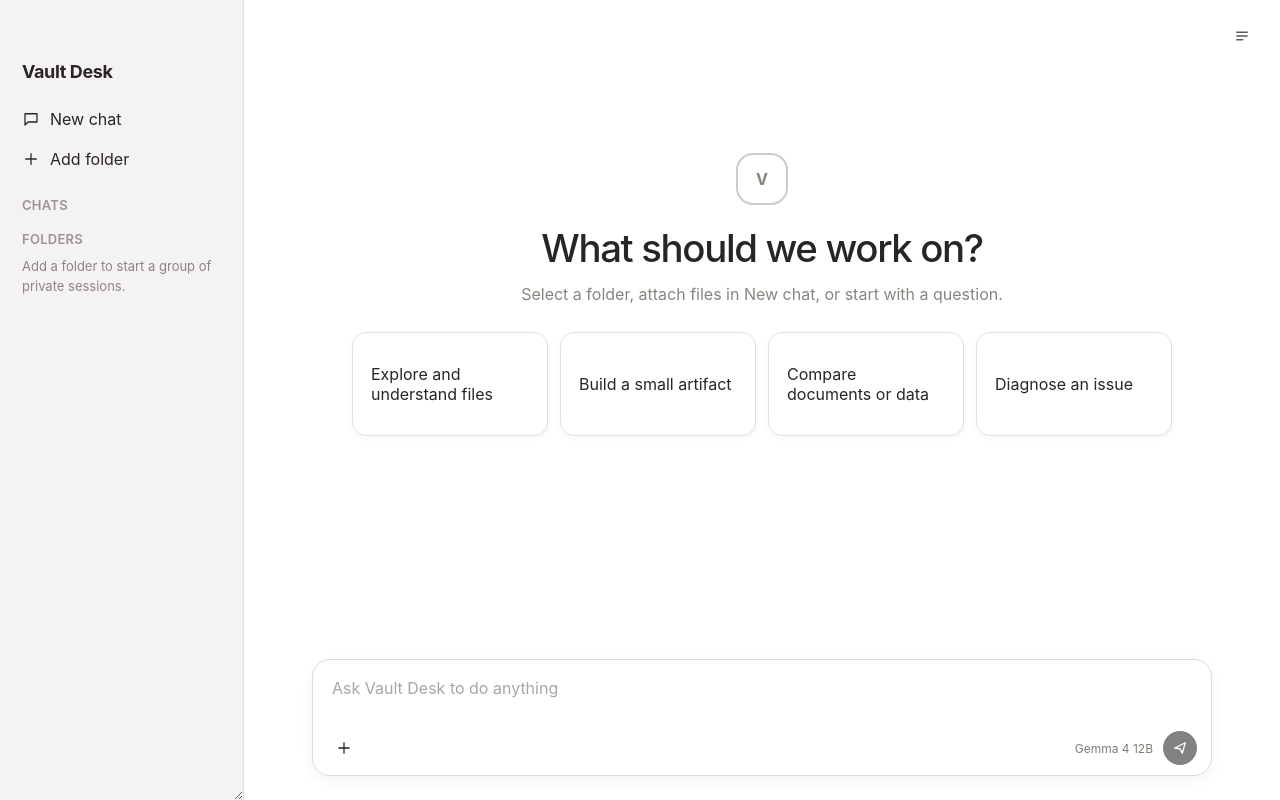
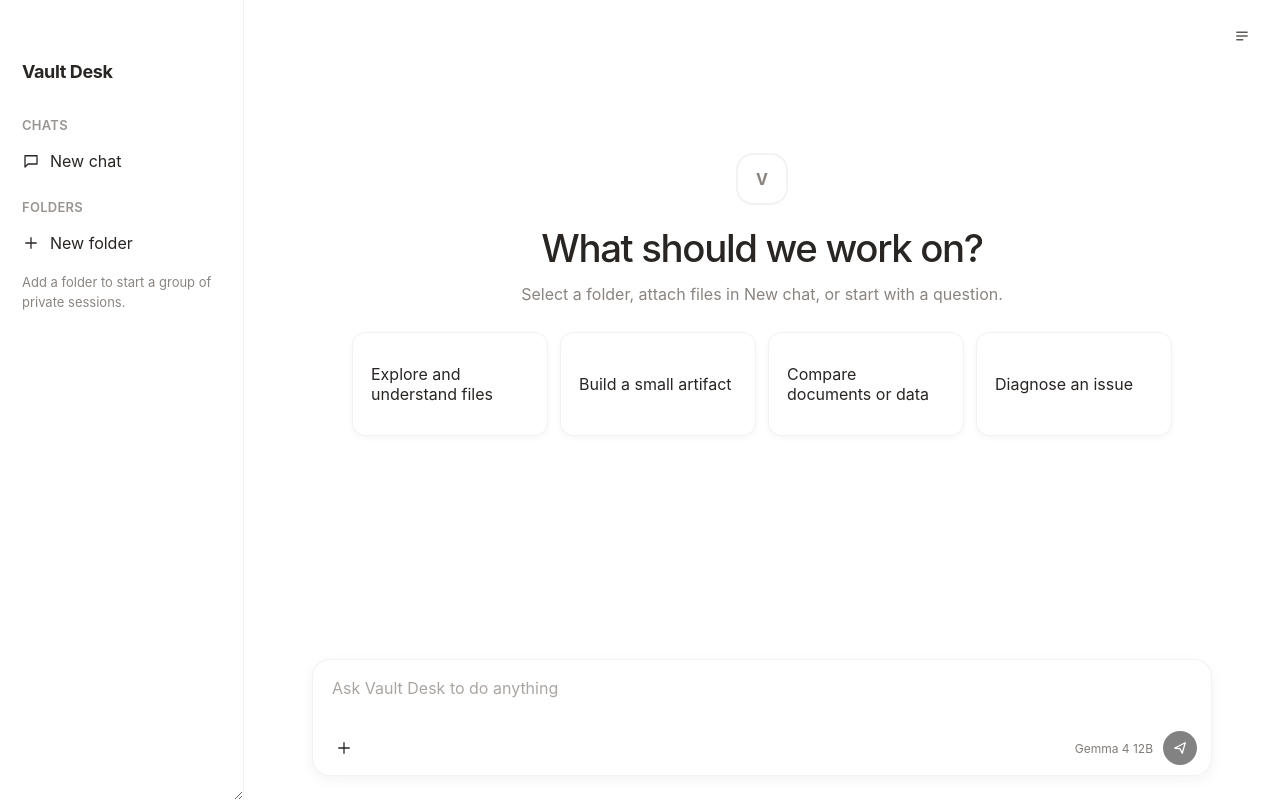
Before and after one commit to alex-alecu/vault-desk, a React (Vite) app in the folder packages/desktop/: page / in a window 1280 px wide. Built offline with nearby package versions, Linux system fonts and the light colour scheme.

Commit message:
Refine desktop sidebar layout

```diff
--- a/packages/desktop/index.html
+++ b/packages/desktop/index.html
@@ -3,7 +3,7 @@
   <head>
     <meta charset="UTF-8" />
     <meta name="viewport" content="width=device-width, initial-scale=1.0" />
-    <meta name="theme-color" content="#f7f5f3" />
+    <meta name="theme-color" content="#ffffff" />
     <title>Vault Desk</title>
   </head>
   <body>
--- a/packages/desktop/src-tauri/capabilities/default.json
+++ b/packages/desktop/src-tauri/capabilities/default.json
@@ -1,7 +1,7 @@
 {
   "$schema": "../gen/schemas/desktop-schema.json",
   "identifier": "default",
-  "description": "Core webview access only; no shell, network, process, or filesystem plugin commands.",
+  "description": "Core webview access plus window dragging; no shell, network, process, or filesystem plugin commands.",
   "windows": ["main"],
-  "permissions": ["core:default"]
+  "permissions": ["core:default", "core:window:allow-start-dragging"]
 }
--- a/packages/desktop/src-tauri/tauri.conf.json
+++ b/packages/desktop/src-tauri/tauri.conf.json
@@ -20,6 +20,7 @@
         "minHeight": 600,
         "resizable": true,
         "titleBarStyle": "Overlay",
+        "trafficLightPosition": { "x": 22, "y": 20 },
         "hiddenTitle": true
       }
     ],
--- a/packages/desktop/src/app.tsx
+++ b/packages/desktop/src/app.tsx
@@ -82,6 +82,7 @@ export function App() {
         }
       />
       <main aria-busy={!state.loaded} className="workspace">
+        <div aria-hidden="true" className="window-drag-region" data-tauri-drag-region="" />
         <Activity
           artifacts={state.artifacts}
           onClose={() => setActivityOpen(false)}
--- a/packages/desktop/src/components/sidebar.tsx
+++ b/packages/desktop/src/components/sidebar.tsx
@@ -64,8 +64,10 @@ function FolderSection(props: SidebarProps) {
 export function Sidebar(props: SidebarProps) {
   return (
     <aside className="sidebar">
+      <div aria-hidden="true" className="window-drag-region" data-tauri-drag-region="" />
       <div className="brand">Vault Desk</div>
-      <nav aria-label="Workspace navigation">
+      <div className="sidebar-content">
+        <h2 className="sidebar-label">Chats</h2>
         <button
           className="nav-action"
           disabled={props.disabled}
@@ -75,18 +77,6 @@ export function Sidebar(props: SidebarProps) {
           <Icon name="message" />
           New chat
         </button>
-        <button
-          className="nav-action"
-          disabled={props.disabled}
-          onClick={props.onAddFolder}
-          type="button"
-        >
-          <Icon name="add" />
-          Add folder
-        </button>
-      </nav>
-      <div className="sidebar-content">
-        <h2 className="sidebar-label">Chats</h2>
         <div className="session-list global-session-list">
           {props.globalSessions.map((session) => (
             <SessionRow
@@ -100,6 +90,15 @@ export function Sidebar(props: SidebarProps) {
           ))}
         </div>
         <h2 className="sidebar-label">Folders</h2>
+        <button
+          className="nav-action"
+          disabled={props.disabled}
+          onClick={props.onAddFolder}
+          type="button"
+        >
+          <Icon name="add" />
+          New folder
+        </button>
         <div className="folder-scroll">
           <FolderSection {...props} />
         </div>
--- a/packages/desktop/src/styles.css
+++ b/packages/desktop/src/styles.css
@@ -1,4 +1,5 @@
 :root {
+  --border-color: #0000000d;
   color: #282523;
   font-family: Inter, ui-sans-serif, -apple-system, BlinkMacSystemFont, "Segoe UI", sans-serif;
   font-synthesis: none;
@@ -49,6 +50,7 @@ textarea:focus-visible {
 }
 
 .sidebar {
+  position: relative;
   display: flex;
   width: 244px;
   min-width: 208px;
@@ -58,8 +60,18 @@ textarea:focus-visible {
   padding: 54px 12px 14px;
   overflow: hidden;
   resize: horizontal;
-  background: rgb(244 241 246 / 90%);
-  border-right: 1px solid #e2dfdc;
+  background: #fff;
+  border-right: 1px solid var(--border-color);
+}
+
+.window-drag-region {
+  position: absolute;
+  z-index: 1;
+  top: 0;
+  right: 0;
+  left: 0;
+  height: 54px;
+  user-select: none;
 }
 
 .brand {
@@ -285,7 +297,7 @@ textarea:focus-visible {
   height: 52px;
   margin: 0 auto 20px;
   place-items: center;
-  border: 2px solid #d0cbc7;
+  border: 2px solid var(--border-color);
   border-radius: 17px;
   color: #8a837d;
   font-weight: 700;
@@ -312,7 +324,7 @@ textarea:focus-visible {
 .suggestions button {
   min-height: 104px;
   padding: 18px;
-  border: 1px solid #e3dfdc;
+  border: 1px solid var(--border-color);
   border-radius: 14px;
   background: #fff;
   box-shadow: 0 2px 6px rgb(56 46 39 / 4%);
@@ -321,7 +333,7 @@ textarea:focus-visible {
 }
 
 .suggestions button:hover {
-  border-color: #cfc9c5;
+  border-color: var(--border-color);
   background: #fdfcfc;
 }
 
@@ -356,7 +368,7 @@ textarea:focus-visible {
 }
 
 .timeline-activity {
-  border: 1px solid #e6e2df;
+  border: 1px solid var(--border-color);
   color: #6f6965;
   background: #f8f6f4;
   font-size: 13px;
@@ -376,7 +388,7 @@ textarea:focus-visible {
   width: min(900px, calc(100% - 64px));
   margin: 0 auto 24px;
   padding: 13px 14px 10px;
-  border: 1px solid #dfdbd8;
+  border: 1px solid var(--border-color);
   border-radius: 18px;
   background: #fff;
   box-shadow: 0 4px 14px rgb(56 46 39 / 5%);
@@ -418,7 +430,7 @@ textarea:focus-visible {
   gap: 6px;
   max-width: 240px;
   padding: 5px 9px;
-  border: 1px solid #dfdbd8;
+  border: 1px solid var(--border-color);
   border-radius: 999px;
   color: #6f6965;
   font-size: 12px;
@@ -556,7 +568,7 @@ textarea:focus-visible {
   display: flex;
   width: min(360px, 86%);
   flex-direction: column;
-  border-left: 1px solid #e6e2df;
+  border-left: 1px solid var(--border-color);
   background: rgb(255 255 255 / 96%);
   box-shadow: -8px 0 24px rgb(56 46 39 / 5%);
 }
@@ -566,7 +578,7 @@ textarea:focus-visible {
   align-items: flex-start;
   justify-content: space-between;
   padding: 22px 18px 16px;
-  border-bottom: 1px solid #eeeae7;
+  border-bottom: 1px solid var(--border-color);
 }
 
 .activity-header h2,
@@ -604,7 +616,7 @@ textarea:focus-visible {
 .activity-item {
   margin-bottom: 10px;
   padding: 12px;
-  border: 1px solid #e6e2df;
+  border: 1px solid var(--border-color);
   border-radius: 12px;
   color: #6f6965;
   background: #faf9f8;
@@ -657,7 +669,7 @@ textarea:focus-visible {
 .confirmation-dialog {
   width: min(420px, 100%);
   padding: 22px;
-  border: 1px solid #e2dfdc;
+  border: 1px solid var(--border-color);
   border-radius: 16px;
   background: #fff;
   box-shadow: 0 18px 54px rgb(27 24 22 / 18%);
@@ -685,14 +697,14 @@ textarea:focus-visible {
 .confirmation-actions button {
   min-height: 36px;
   padding: 0 14px;
-  border: 1px solid #ddd8d5;
+  border: 1px solid var(--border-color);
   border-radius: 9px;
   background: #fff;
   cursor: pointer;
 }
 
 .confirmation-actions .confirmation-remove {
-  border-color: #a64135;
+  border-color: var(--border-color);
   color: #fff;
   background: #a64135;
 }
@@ -704,7 +716,7 @@ textarea:focus-visible {
   left: 50%;
   padding: 9px 13px;
   transform: translateX(-50%);
-  border: 1px solid #e9b4ab;
+  border: 1px solid var(--border-color);
   border-radius: 10px;
   color: #8b3429;
   background: #fff1ef;
@@ -745,7 +757,7 @@ textarea:focus-visible {
     resize: none;
     padding-top: 54px;
     border-right: 0;
-    border-bottom: 1px solid #e2dfdc;
+    border-bottom: 1px solid var(--border-color);
   }
 
   .folder-scroll {
```
Also changed, not shown: 5 other files (tests, documents, lock files or other folders).
